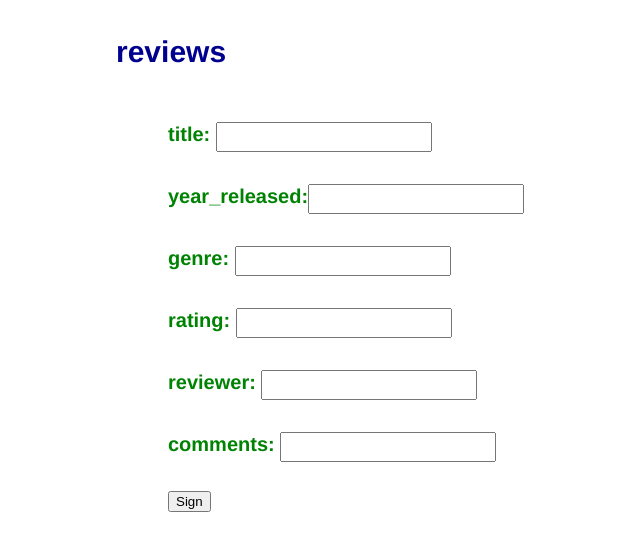
After one commit to Ian-OBrien-503/python-flask-googleML-web-app, a Flask app: page /post_review in a window 1280 px wide. The commit adds this page. Shown: the top 551 px of the page, without its empty margins (272-912 px from the left). Run offline with Flask 2, Linux system fonts and the light colour scheme.

Commit message:
adding different set of files, building off hw3 not off of hw#5, oops

```diff
--- a/app.py
+++ b/app.py
@@ -1,26 +1,40 @@
 """
 flask app for routing request to landing page and movie review page
 """
-from flask import Flask, render_template, jsonify
-from my_model import model
+from flask import Flask, render_template, redirect, url_for, request, jsonify
+from Model import Model
+from model_sqlite3 import model
 
 app = Flask(__name__)       # our Flask app
 model = model()             #instantiate dictionary
 """
-Fnction decorator === app.route('/',index())
+Function decorator === app.route('/',index())
 """
+
+#landing page for website
 @app.route('/')
 def index():
-    #"""landing page"""
-    return "A PLACE FOR MOVIE REWIVEWS...an experiment in web development"
+  return render_template('home.html')
 
-@app.route('/review')
+#this route will allow users to read all current reviews in the "database"
+#had issues formating so used jsonify method
+@app.route('/review', methods = ['GET'])
 def review():
-   #publish reviews to webpage
-   #this function will allow the reivews to be printed/published on the web app
-    return render_template('layout.html', model = model)
+  return jsonify(model.select())
 
+#this route will allow users to add reviews to the database via a form
+#redirects to reviews page when completed
+@app.route('/post_review', methods = ['GET'])
+def post_review():
+    return render_template('index.html')
+
+#this route handles the adding of the reviews and then redirects the user to all
+#of the reviews once completed
+@app.route('/add_review', methods = ['POST'])
+def add_review():
+  model.insert(request.form['title'],request.form['year_released'],request.form['genre'],request.form['rating'],request.form['reviewer'],request.form['comments'])
+  return redirect(url_for('review'))
 
 
 if __name__ == '__main__':
-    app.run(host = '0.0.0.0', port = 4996)
+    app.run(host = '0.0.0.0', port = 4996, debug = True)
--- /dev/null
+++ b/model_sqlite3.py
@@ -0,0 +1,36 @@
+#this class is derived from the base class and implements model using sqlite3
+#I have not taken any database classes yet and know next to no SQL so i copied alot of the
+#logic from the flask slides to test the database to get it running
+
+from Model import Model #importing parent class
+import sqlite3
+
+DB_FILE = 'entries.db' # database file
+
+class model(Model):
+
+  def __init__(self):
+    #consturctor that creates db on startup if it does not exist
+    connection = sqlite3.connect(DB_FILE)
+    cursor = connection.cursor()
+    try:  cursor.execute("select count(rowid) from reviews")
+    except sqlite3.OperationalError:
+      cursor.execute("CREATE TABLE IF NOT EXISTS reviews (title TEXT,year_released TEXT,genre TEXT,rating TEXT,reviewer TEXT,comments TEXT)")
+    cursor.close()
+
+  def select(self):
+    #gets all rows from the database containing complete review information
+    connection = sqlite3.connect(DB_FILE)
+    cursor = connection.cursor()
+    cursor.execute("SELECT * FROM reviews")
+    return cursor.fetchall()
+
+  def insert(self, title, year_released, genre, rating, reviewer, comments):
+    #inserts entry into the database (title, year_released, genre, rating, reviewer, comments)
+    params = {'title':title, 'year_released':year_released, 'genre':genre, 'rating':rating, 'reviewer':reviewer, 'comments':comments}
+    connection = sqlite3.connect(DB_FILE)
+    cursor = connection.cursor()
+    cursor.execute("INSERT INTO reviews (title, year_released, genre, rating, reviewer, comments) VALUES (:title, :year_released, :genre, :rating, :reviewer, :comments)", params)
+    connection.commit()
+    cursor.close()
+    return True
--- a/requirements.txt
+++ b/requirements.txt
@@ -1,2 +1 @@
-Flask==0.12.2
-gunicorn==19.7.1
+flask
--- /dev/null
+++ b/static/style.css
@@ -0,0 +1,8 @@
+body       { font-family: "Helvetica", sans-serif; font-size: 20px; color: #008303; }
+a, h1, h2  { color: #00008F; }
+form       { margin:.1em auto; padding:.1em; width: 400px; border: 1px }
+.heading   { font-weight: bold; }
+.page      { margin:.1em auto; padding:.1em; width: 504px;  }
+.entry     { margin-bottom: 2em; padding-bottom: 2em; border-bottom: 1px solid #888; }
+input[type=text] { margin: .5em 0; padding: .5em; font-size: 12px; color: #777; width: 200px;}
+input[type=textarea] { margin: .5em 0; padding: .5em; font-size: 12px; color: #777; width: 200px;}
--- /dev/null
+++ b/templates/home.html
@@ -0,0 +1,6 @@
+{% extends "layout.html" %}
+{% block content %}
+<title>IAN'S MOVIE REVIEWS</title>
+<h3>IAN'S "rotten" peaches website</h3>
+
+{% endblock %}
--- /dev/null
+++ b/templates/index.html
@@ -0,0 +1,14 @@
+{% extends "layout.html" %}
+{% block content %}
+    <h2>reviews</h2>
+    <form action="{{ url_for('add_review') }}" method="POST">
+    <p class="heading">title: <input type=text name='title'>
+    <p class="heading">year_released:<input type=text name='year_released'>
+    <p class="heading">genre: <input type=text name='genre'>
+    <p class="heading">rating: <input type=text name='rating'>
+    <p class="heading">reviewer: <input type=text name='reviewer'>
+    <p class="heading">comments: <input type=text name='comments'>
+    <p><input type=submit value=Sign></p>
+    </form>
+
+{% endblock %}
--- a/templates/layout.html
+++ b/templates/layout.html
@@ -1,21 +1,8 @@
 <!doctype html>
 <html>
-  <head>
-    <title>IAN O MOVIE REVIEWS</title>
-  </head>
-  <h1>format...</h1>
-  <h1>movie title</h1>
-  <h1>year released</h1>
-  <h1>x out of x stars</h1>
-  <h1>reviewer name</h1>
-  <h1>comments of reviewer</h1>
-  <body>
-    <h1>REVIEWS...
-    {% for obj in model.movie_dict%}
-        <dt>***MOVIE:{{obj}}***</dt>
-        {% for obj2 in model.movie_dict[obj] %}
-            <dt>{{obj2}}</dt>
-        {%endfor%}
-    {% endfor %}
-  </body>
+<title>Ian's Movie Reviews</title>
+<link rel=stylesheet type=text/css href="{{ url_for('static', filename='style.css') }}">
+<div class=page>
+    {% block content %}{% endblock %}
+</div>
 </html>
```
Also changed, not shown: Model.py (added, +18 -0 lines), my_model.py (deleted, +0 -10 lines), entries.db (added).
